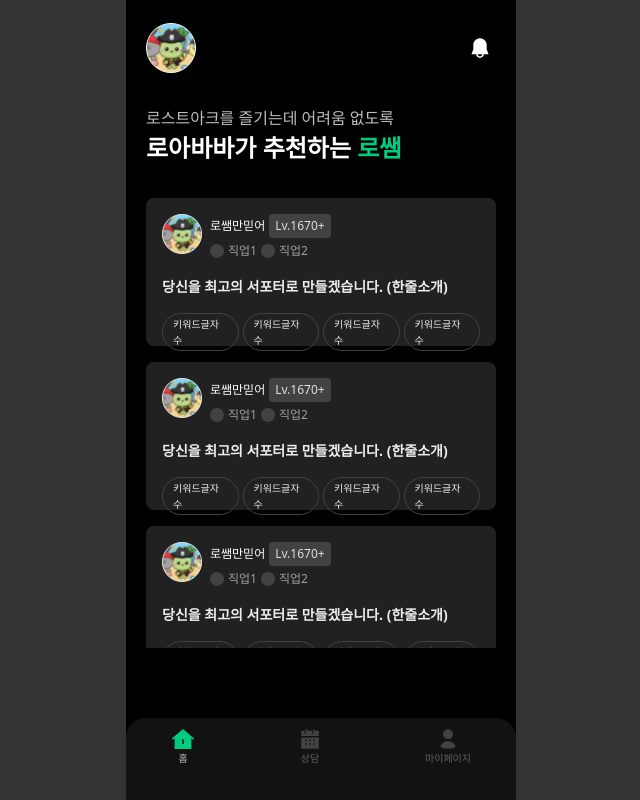
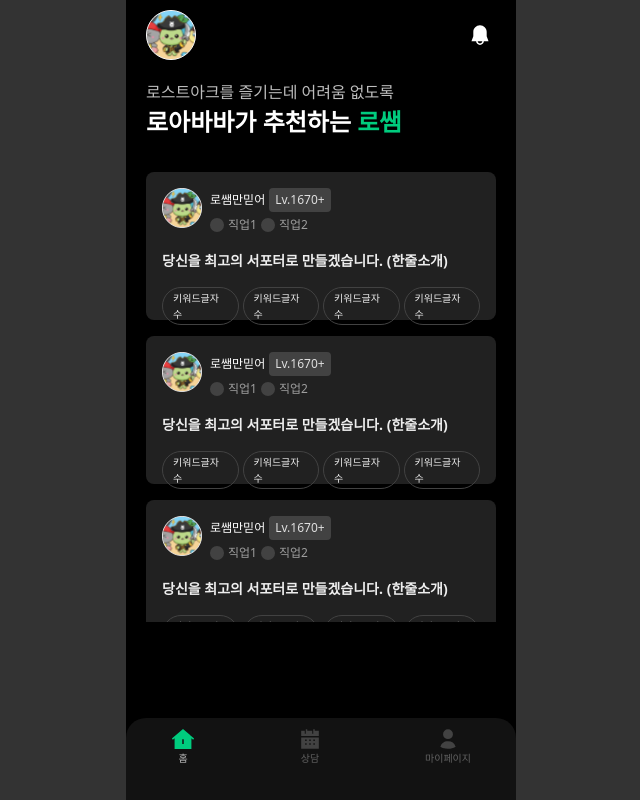
Before and after one commit to loababa/loababa-client, a React (Vite) app: page / in a window 1280 px wide. Shown: the whole page, without its empty margins (319-959 px from the left). Built offline with nearby package versions, Linux system fonts and the light colour scheme.

Commit message:
Style: 헤더 높이 70px로 제한

```diff
--- a/src/components/Header/Header.tsx
+++ b/src/components/Header/Header.tsx
@@ -6,7 +6,7 @@ interface HeaderProps {
 
 const Header = ({ leftUI, rightUI, title }: HeaderProps) => {
   return (
-    <header className="w-full py-[23px] px-[20px] flex items-center justify-between">
+    <header className="w-full max-h-[70px] py-[23px] px-[20px] flex items-center justify-between">
       <div className="flex justify-center items-center min-w-[32px]">
         {leftUI}
       </div>
```
